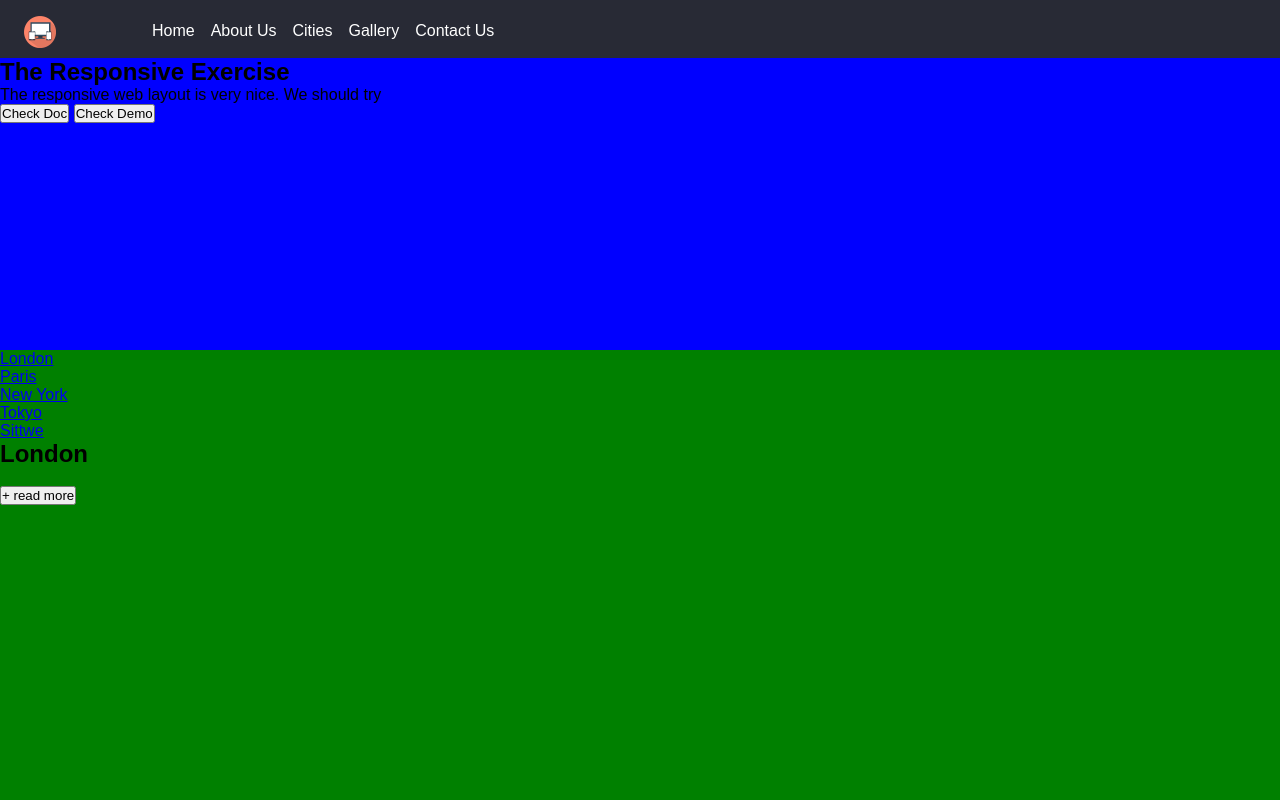
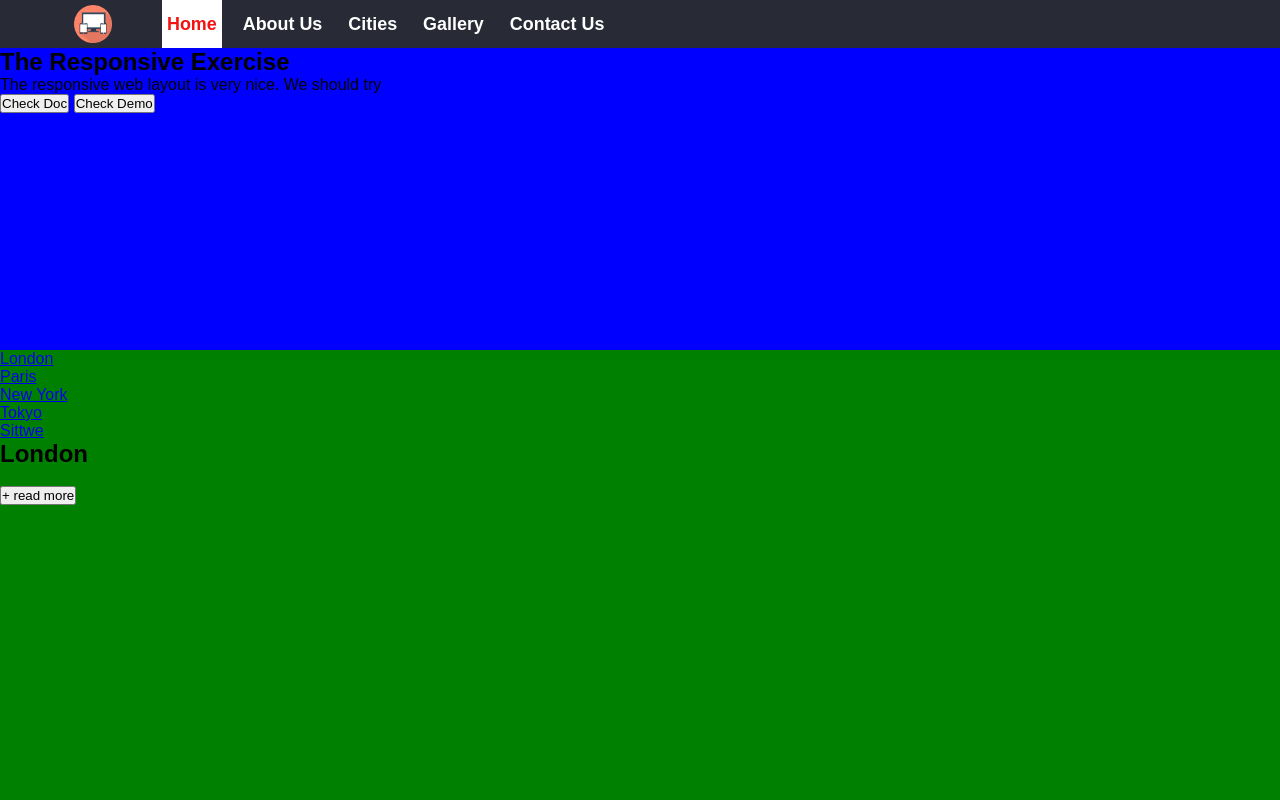
Before and after one commit to htoomgt/SERC_Basic_Web_Dev_Lessons, a plain HTML site: page day_12/responsive_exercise.html in a window 1280 px wide. Shown: the top 800 px of the page. Drawn offline with Linux system fonts and the light colour scheme.

Commit message:
navigation panel complete

```diff
--- a/day_12/responsive_exercise.html
+++ b/day_12/responsive_exercise.html
@@ -15,7 +15,7 @@
             <a href="#">
                 <img src="./images/responsive-logo.png" alt="">
             </a>
-            <a href="#">Home</a>
+            <a href="#" class="active">Home</a>
             <a href="#">About Us</a>
             <a href="#">Cities</a>
             <a href="#">Gallery</a>
--- a/day_12/styles/style_responsive.css
+++ b/day_12/styles/style_responsive.css
@@ -17,21 +17,36 @@ nav{
     width: 100%;
     background-color: #282A35;
     min-height: 36px;
-    padding: 16px 0 0 24px;
+    padding: 0px 0 0 24px;
     display:flex;
 
 }
 
 nav img{
-    width: 25%;
+    width: 30%;
+    margin-bottom: 0px;
 }
 
 nav a{
-    display:inline-block;
+    display:flex;
     color: white;
     text-decoration: none;
-    line-height: 30px;
+    line-height:15px;
+    justify-content: center;
+    align-items: center;
     margin-right: 16px;
+    font-size: 1.4vw;
+    font-weight: bold;
+    padding: 5px;
+}
+
+nav a:hover{
+    color: #f21212;
+}
+
+nav a.active{
+    background-color: white;
+    color: #f21212;
 }
 
 nav a:nth-child(1){
```
